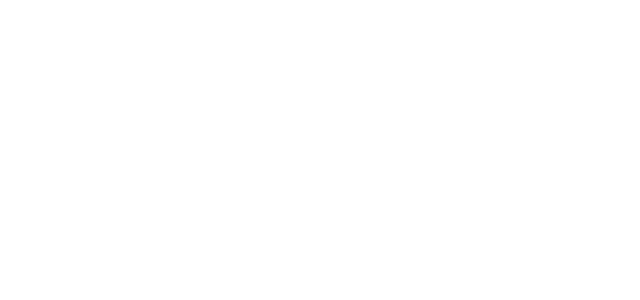
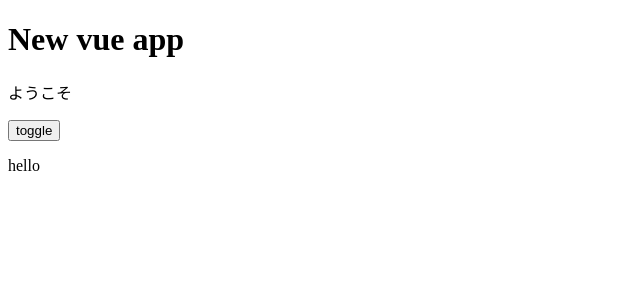
Before and after one commit to sora11023539/rails_vue_chat, a Vue app in the folder frontend/: page / in a window 1280 px wide. Before the commit this address had no page. Shown: the top 300 px of the page, without its empty margins (0-640 px from the left). Built offline with nearby package versions, Linux system fonts and the light colour scheme.

Commit message:
add: Create welcome

```diff
--- a/frontend/package.json
+++ b/frontend/package.json
@@ -34,7 +34,9 @@
     "parserOptions": {
       "parser": "@babel/eslint-parser"
     },
-    "rules": {}
+    "rules": {
+      "vue/multi-word-component-names": "off"
+    }
   },
   "browserslist": [
     "> 1%",
--- a/frontend/src/router/index.js
+++ b/frontend/src/router/index.js
@@ -1,6 +1,14 @@
 import { createRouter, createWebHistory } from 'vue-router'
 
-const routes = []
+import Welcome from "../views/Welcome.vue";
+
+const routes = [
+  {
+    path: '/',
+    name: 'Welcome',
+    component: Welcome
+  }
+]
 
 const router = createRouter({
   history: createWebHistory(process.env.BASE_URL),
--- /dev/null
+++ b/frontend/src/views/Welcome.vue
@@ -0,0 +1,35 @@
+<template>
+  <div>
+    <h1>{{ title }}</h1>
+    <p v-if="isEnabled">{{ subtitle }}</p>
+    <button @dblclick="toggle">toggle</button>
+    <p>{{ text }}</p>
+  </div>
+</template>
+
+<script>
+export default {
+  data() {
+    return {
+      title: 'New vue app',
+      subtitle: 'ようこそ',
+      isEnabled: true,
+    };
+  },
+
+  computed: {
+    text() {
+      if (this.isEnabled) {
+        return 'hello'
+      } else {
+        return 'bye'
+      }
+    }
+  },
+  methods: {
+    toggle() {
+      this.isEnabled = !this.isEnabled
+    }
+  }
+};
+</script>
```
